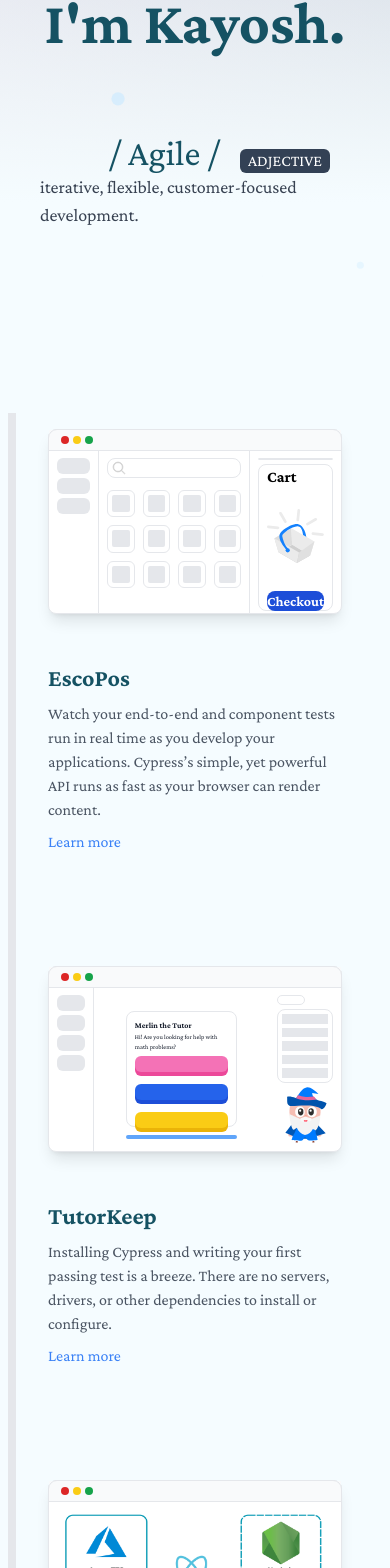
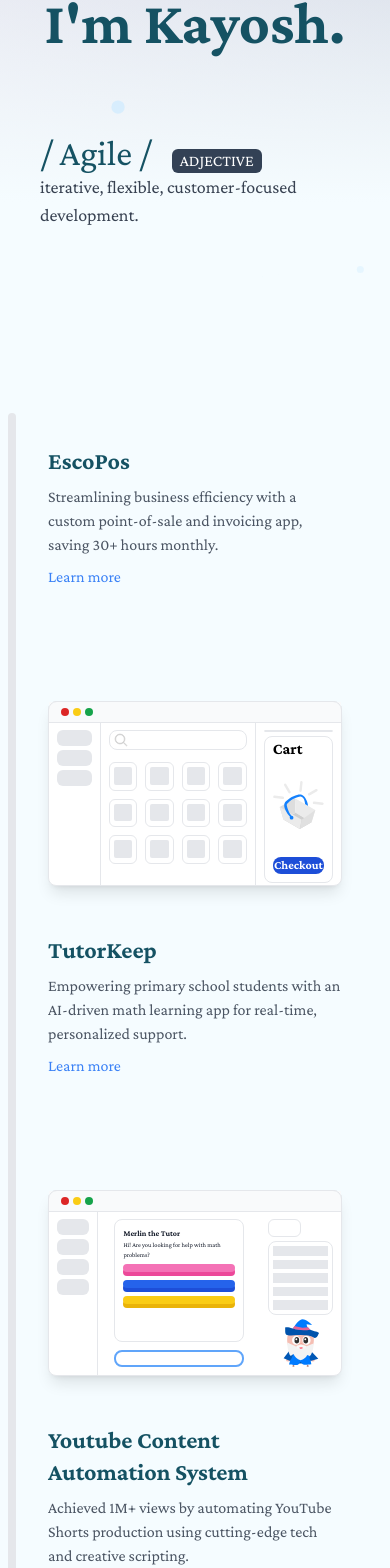
Before and after one commit to KayoshT/portfolio-website, a Next.js app: page / in a window 390 px wide. Shown: the part 431-1999 px from the top of the page. Built offline with nearby package versions, Linux system fonts and the light colour scheme.

Commit message:
added descriptions to projects and links to nav

```diff
--- a/src/app/components/EscoComponent.tsx
+++ b/src/app/components/EscoComponent.tsx
@@ -33,12 +33,12 @@
             </div>
           </div>
         </div>
-        <div className="h-full flex-[2_1_0%] p-2 flex flex-col gap-1 border-gray-200">
+        <div className="h-full flex-[2_1_0%] p-2 flex flex-col max-md:gap[0.15rem] gap-1 border-gray-200">
           <div className="border border-gray-200 rounded-lg h-5"></div>
           <div className=" flex flex-col gap-3 border border-gray-200 rounded-lg h-full">
             <h1 className="text-left font-semibold pl-2">Cart</h1>
-            <img className="p-2" src="./empty-cart.svg" />
-            <div className="bg-blue-700 h-6 rounded-lg m-2 text-sm text-white font-semibold text-center">
+            <img className="p-2 max-sm:h-16" src="./empty-cart.svg" />
+            <div className="bg-blue-700 h-6 rounded-lg m-2 text-sm max-sm:text-xs text-white font-semibold text-center">
               Checkout
             </div>
           </div>
--- a/src/app/components/Hero.tsx
+++ b/src/app/components/Hero.tsx
@@ -50,7 +50,7 @@
         </div>
       </div>
       <div className="flex justify-center items-center">
-        <div className="flex items-end max-lg:flex-col max-lg:justify-start justify-center mt-10 p-10">
+        <div className="flex  max-lg:items-start items-end max-lg:flex-col max-lg:justify-start justify-center mt-10 p-10">
           <div className="flex items-end">
             <h2 className="text-midnightgreen md:text-6xl sm:text-5xl text-4xl max-lg: text-center whitespace-nowrap">
               / Agile /
--- a/src/app/components/Nav.tsx
+++ b/src/app/components/Nav.tsx
@@ -6,21 +6,35 @@
       <div className="bg-white/30 p-5 rounded-3xl transpar">
         <div className="flex space-x-10 text-xl font-medium h-10 ">
           <div className="h-full">
+            <a
+              href="https://github.com/KayoshT"
+              target="_blank"
+              rel="noopener noreferrer"
+            >
               <img className="h-full " src="./github.svg" alt="Github" />
+            </a>
           </div>
           <div className="h-full">
+            <a
+              href="https://www.linkedin.com/in/kayosh-thiyagaraja-549454190/"
+              target="_blank"
+              rel="noopener noreferrer"
+            >
               <img
                 className="h-full stroke-slate-700 fill-slate-700"
                 src="./linkedin.svg"
-              alt="divnkedIn"
+                alt="LinkedIn"
               />
+            </a>
           </div>
           <div className="h-full">
+            <a href="mailto:kayoshthiyagaraja@gmail.com">
               <img
                 className="h-full stroke-slate-700 fill-slate-700"
                 src="./email.svg"
                 alt="Email"
               />
+            </a>
           </div>
         </div>
       </div>
--- a/src/app/components/Roadmap.tsx
+++ b/src/app/components/Roadmap.tsx
@@ -76,17 +76,29 @@
           <div className="sticky top-1/3 self-start" ref={containerRef}></div>
         )}
         <div
-          className="absolute top-0 lg:left-1/2 w-2 bg-blue-500 z-20 ml-2 transition-all ease-in duration-200"
+          className="absolute top-0 lg:left-1/2 w-2 bg-blue-500 z-20 ml-2 transition-all ease-out duration-200 rounded-t-lg"
           style={{ height: `${lineHeight}px` }}
           ref={stickyRef}
         ></div>
         <div
-          className="absolute top-0 lg:left-1/2 w-2 bg-gray-200 z-10 ml-2"
+          className="absolute top-0 lg:left-1/2 w-2 bg-gray-200 z-10 ml-2 rounded-t-lg"
           style={{ height: `${timelineHeight}px` }}
         ></div>
         <div className="flex-1">
           {roadmapData.map((item, index) => (
             <>
+              <div key={index} className="p-4 mx-8 mb-20">
+                <h3 className="mt-4 mb-2 font-bold text-2xl text-midnightgreen">
+                  {item.title}
+                </h3>
+                <p className="text-gray-600">{item.description}</p>
+                <a
+                  href={item.link}
+                  className="text-blue-500 hover:underline mt-2 inline-block"
+                >
+                  Learn more
+                </a>
+              </div>
               {screenSize.width < 1024 ? (
                 <div className="mx-8 p-4">
                   {item?.component ? (
@@ -102,18 +114,6 @@
               ) : (
                 console.log("testing")
               )}
-              <div key={index} className="p-4 mx-8 mb-20">
-                <h3 className="mt-4 mb-2 font-bold text-2xl text-midnightgreen">
-                  {item.title}
-                </h3>
-                <p className="text-gray-600">{item.description}</p>
-                <a
-                  href={item.link}
-                  className="text-blue-500 hover:underline mt-2 inline-block"
-                >
-                  Learn more
-                </a>
-              </div>
             </>
           ))}
         </div>
--- a/src/app/components/TutorKeepComponent.tsx
+++ b/src/app/components/TutorKeepComponent.tsx
@@ -17,7 +17,7 @@
           <div className="w-full h-4 rounded-md bg-gray-200"></div>
           <div className="w-full h-4 rounded-md bg-gray-200"></div>
         </div>
-        <div className="h-full flex-[4_1_0%] p-6">
+        <div className="h-full flex-[4_1_0%] max-md:p-2 p-6">
           <div className="flex flex-col gap-2 h-full">
             <div className="border border-gray-200 rounded-lg h-full flex flex-col gap-1 p-2">
               <div>
@@ -29,22 +29,22 @@
                 </h3>
               </div>
               <div className="relative">
-                <div className="absolute inset-x-0 top-1 w-full h-4 rounded-md bg-pink-500"></div>
-                <div className="relative w-full h-4 rounded-md bg-pink-400"></div>
+                <div className="absolute inset-x-0 top-1 w-full max-md:h-2 h-4 rounded-md bg-pink-500"></div>
+                <div className="relative w-full max-md:h-2 h-4 rounded-md bg-pink-400"></div>
               </div>
-              <div className="relative mt-2">
-                <div className="absolute inset-x-0 top-1 w-full h-4 rounded-md bg-blue-700"></div>
-                <div className="relative w-full h-4 rounded-md bg-blue-600"></div>
+              <div className="relative max-md:mt-1 mt-2">
+                <div className="absolute inset-x-0 top-1 w-full max-md:h-2 h-4 rounded-md bg-blue-700"></div>
+                <div className="relative w-full max-md:h-2 h-4 rounded-md bg-blue-600"></div>
               </div>
-              <div className="relative mt-2">
-                <div className="absolute inset-x-0 top-1 w-full h-4 rounded-md bg-yellow-500"></div>
-                <div className="relative w-full h-4 rounded-md bg-yellow-400"></div>
+              <div className="relative max-md:mt-1 mt-2">
+                <div className="absolute inset-x-0 top-1 w-full max-md:h-2 h-4 rounded-md bg-yellow-500"></div>
+                <div className="relative w-full max-md:h-2 h-4 rounded-md bg-yellow-400"></div>
               </div>
             </div>
             <div className="border-2 border-blue-400 rounded-lg h-5"></div>
           </div>
         </div>
-        <div className="h-full flex-[2_1_0%] p-2 flex flex-col justify-around gap-1">
+        <div className="h-full flex-[2_1_0%] p-2 flex flex-col justify-around max-md:gap[2px] gap-1">
           <div className="border border-gray-200 rounded-md h-5 w-1/2"></div>
           <div className=" flex flex-col gap-1 border border-gray-200 rounded-lg p-1 h-1/2">
             <div className="w-full h-5 bg-gray-200"></div>
@@ -53,7 +53,7 @@
             <div className="w-full h-5 bg-gray-200"></div>
             <div className="w-full h-5 bg-gray-200"></div>
           </div>
-          <img src="./wizard.svg" className="h-24" />
+          <img src="./wizard.svg" className="max-md:h-16 max-sm:h-12 h-24" />
         </div>
       </div>
     </div>
--- a/src/app/data/roadmapData.ts
+++ b/src/app/data/roadmapData.ts
@@ -5,7 +5,7 @@
   {
     title: "EscoPos",
     description:
-      "Watch your end-to-end and component tests run in real time as you develop your applications. Cypress’s simple, yet powerful API runs as fast as your browser can render content.",
+      "Streamlining business efficiency with a custom point-of-sale and invoicing app, saving 30+ hours monthly.",
     image:
       "https://encrypted-tbn0.gstatic.com/images?q=tbn:ANd9GcRZzHDbVL49ogGcSz6il6oYJkaYXbQvVwr1tw&s",
     link: "#",
@@ -14,7 +14,7 @@
   {
     title: "TutorKeep",
     description:
-      "Installing Cypress and writing your first passing test is a breeze. There are no servers, drivers, or other dependencies to install or configure.",
+      "Empowering primary school students with an AI-driven math learning app for real-time, personalized support.",
     image:
       "https://encrypted-tbn0.gstatic.com/images?q=tbn:ANd9GcRZzHDbVL49ogGcSz6il6oYJkaYXbQvVwr1tw&s",
     link: "#",
@@ -31,7 +31,7 @@
   {
     title: "Youtube Content Automation System",
     description:
-      "Because Cypress runs directly in the browser, you can debug failed tests using the in-browser developer tools you already know and love.",
+      "Achieved 1M+ views by automating YouTube Shorts production using cutting-edge tech and creative scripting.",
     image:
       "https://encrypted-tbn0.gstatic.com/images?q=tbn:ANd9GcRZzHDbVL49ogGcSz6il6oYJkaYXbQvVwr1tw&s",
     link: "#",
@@ -40,7 +40,7 @@
   {
     title: "Cryptocurreny Trading Bot",
     description:
-      "Because Cypress runs directly in the browser, you can debug failed tests using the in-browser developer tools you already know and love.",
+      "Automated crypto trading to generate $2k-$5k monthly profits with an intelligent Discord bot.",
     image:
       "https://encrypted-tbn0.gstatic.com/images?q=tbn:ANd9GcRZzHDbVL49ogGcSz6il6oYJkaYXbQvVwr1tw&s",
     link: "#",
```
Lines whose indentation alone changed are shown as unchanged.
